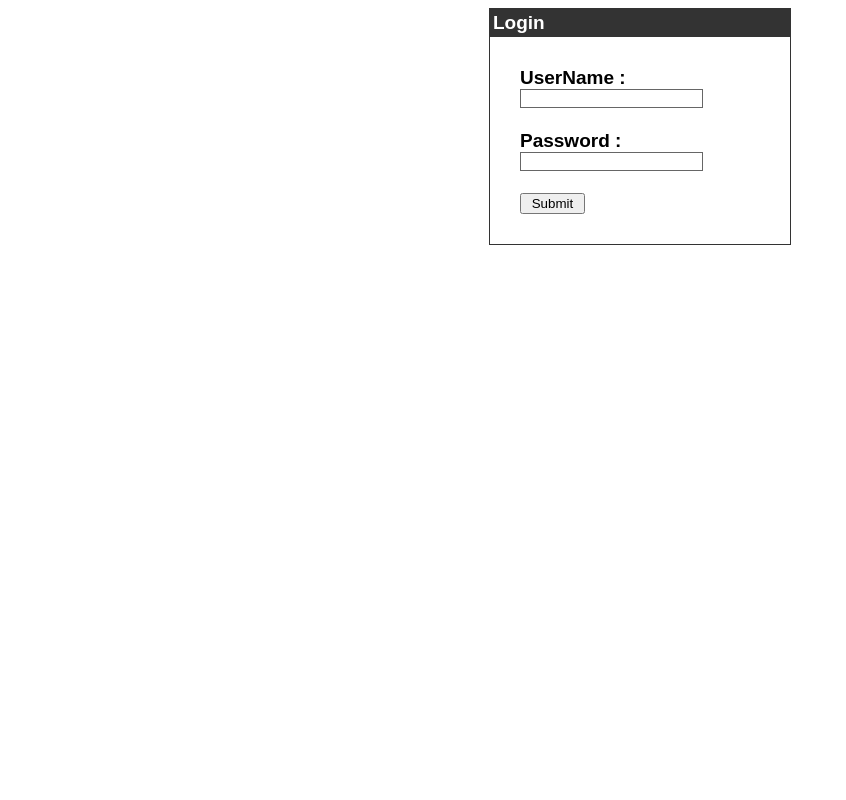
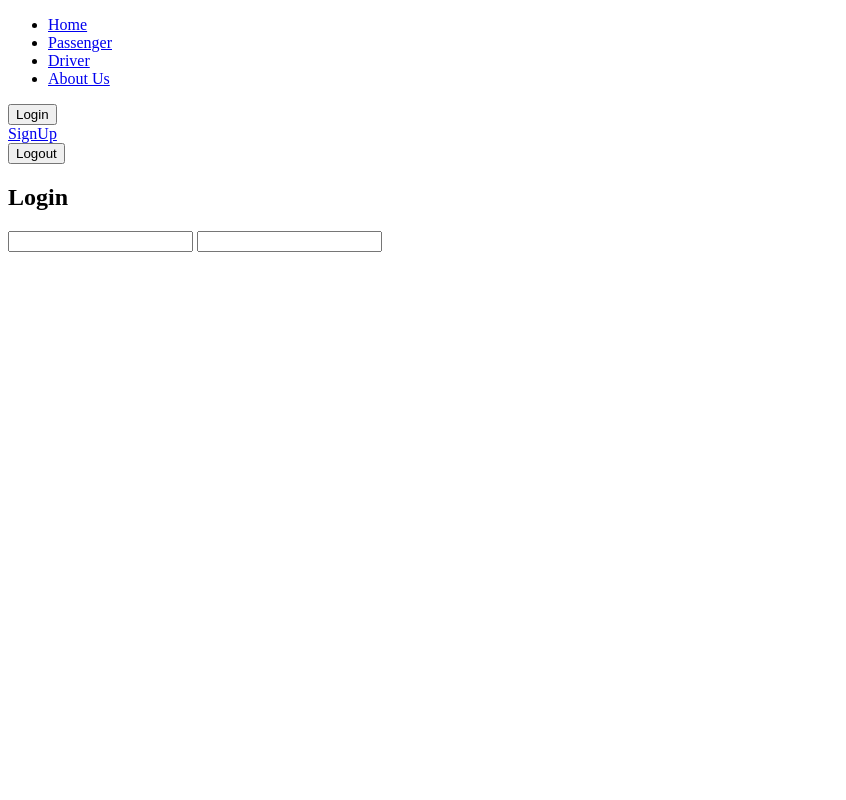
Before and after one commit to willzhiwang/ECE5800, a PHP site: page /login.php in a window 1280 px wide. Shown: the whole page, without its empty margins (0-846 px from the left). Run offline with PHP 8.4, Linux system fonts and the light colour scheme.

Commit message:
backend working unable to connect to mysql

```diff
--- a/Group7/configDB.php
+++ b/Group7/configDB.php
@@ -1,9 +1,21 @@
 <?php
     //this is my database I created try it on your own database
     //Access denied for user 'root'@'localhost' (using password: YES)
+    /*
    define('DB_SERVER', 'localhost:3306');
    define('DB_USERNAME', 'root');
    define('DB_PASSWORD', '12345678');
-   //define('DB_DATABASE', 'database');
-   $db = mysqli_connect(DB_SERVER,DB_USERNAME,DB_PASSWORD);
+   define('DB_DATABASE', 'database');
+*/
+
+   $serverme = "localhost";
+   $dBUsername = "root";
+   $dBPassword = "";
+   $dBName = "loginsystem";
+   $db = mysqli_connect($serverme,$dBUsername,$dBPassword,$dBName);
+    if (!$conn)
+    {
+        die ("Connection failed: ".mysqli_connect_error());
+    }
+    echo "Connected successfully";
 ?>
--- /dev/null
+++ b/Group7/header.php
@@ -0,0 +1,38 @@
+<!DOCTYPE html>
+<html>
+<head>
+<!-- /*homepage with a button direct to loginpage*/ -->
+
+    <meta charset="utf-8" />
+    <meta http-equiv="X-UA-Compatible" content="IE=edge">
+    <title>group7</title>
+    <meta name="viewport" content="width=device-width, initial-scale=1">
+    <!-- frontend work to make it looks better
+    <link rel="stylesheet" type="text/css" media="screen" href="main.css" />
+    <script src="main.js"></script>
+    -->
+</head>
+<!-- headers -->
+<body>
+    <header>
+        <nav>
+            <ul>
+                <li> <a href = "index.php">Home</a></li>
+                <li> <a href = "index.php">Passenger</a></li>
+                <li> <a href = "index.php">Driver</a></li>
+                <li> <a href = "index.php">About Us</a></li>
+            </ul>
+            <div>
+                <form action = "login.php" method = "post">
+                    <button type = "submit" name = "login">Login</button>
+                </form>
+                <a href = "signup.php">SignUp</a>
+                <form action = "logout.php" method = "post">
+                    <button type = "submit" name = "logout">Logout</button>
+                </form>
+            </div>
+        </nav>
+    </header>
+
+</body>
+</html>
--- a/Group7/login.php
+++ b/Group7/login.php
@@ -1,75 +1,17 @@
 <?php
-   include("configDB.php");
-   session_start();
+    require "header.php"
+?>
+    <main>
+      <div>
+         <section>
+            <h1>Login</h1>
+            <form action = "login.php" method = "post">
+               <input type="text" name="mail" placehold="email">
+               <input type="password" name="pwd" placehold="Password">
+         </section>
+      </div>
+    </main>
 
-   if($_SERVER["REQUEST_METHOD"] == "POST") {
-      // username and password sent from form
-      $myusername = mysqli_real_escape_string($db,$_POST['username']);
-      $mypassword = mysqli_real_escape_string($db,$_POST['password']);
-
-      $sql = "SELECT id FROM admin WHERE username = '$myusername' and passcode = '$mypassword'";
-      $result = mysqli_query($db,$sql);
-      $row = mysqli_fetch_array($result,MYSQLI_ASSOC);
-      $active = $row['active'];
-
-      $count = mysqli_num_rows($result);
-
-      // If result matched $myusername and $mypassword, table row must be 1 row
-      //then return main page
-      /*
-      if($count == 1) {
-         session_register("myusername");
-         $_SESSION['login_user'] = $myusername;
-
-         header("location: main.php");
-      }else {
-         $error = "Your Login Name or Password is invalid";
-      }
-      */
-   }
+<?php
+    require "footer.php"
 ?>
-<html>
-
-   <head>
-      <title>Login Page</title>
-
-      <style type = "text/css">
-         body {
-            font-family:Arial, Helvetica, sans-serif;
-            font-size:19px;
-         }
-         label {
-            font-weight:bold;
-            width:100px;
-            font-size:19px;
-         }
-         .box {
-            border:#666666 solid 1px;
-         }
-      </style>
-
-   </head>
-
-   <body bgcolor = "#FFFFFF">
-
-      <div align = "center">
-         <div style = "width:300px; border: solid 1px #333333; " align = "left">
-            <div style = "background-color:#333333; color:#FFFFFF; padding:3px;"><b>Login</b></div>
-
-            <div style = "margin:30px">
-
-               <form action = "" method = "post">
-                  <label>UserName  :</label><input type = "text" name = "username" class = "box"/><br /><br />
-                  <label>Password  :</label><input type = "password" name = "password" class = "box" /><br/><br />
-                  <input type = "submit" value = " Submit "/><br />
-               </form>
-
-
-            </div>
-
-         </div>
-
-      </div>
-
-   </body>
-</html>
```
Also changed, not shown: Group7/index.php (added, +10 -0 lines), Group7/logout.php (added, +14 -0 lines), Group7/signup.inc.php (added, +90 -0 lines), Group7/signup.php (added, +20 -0 lines), Group7/footer.php (added), Group7/register.php (deleted).
